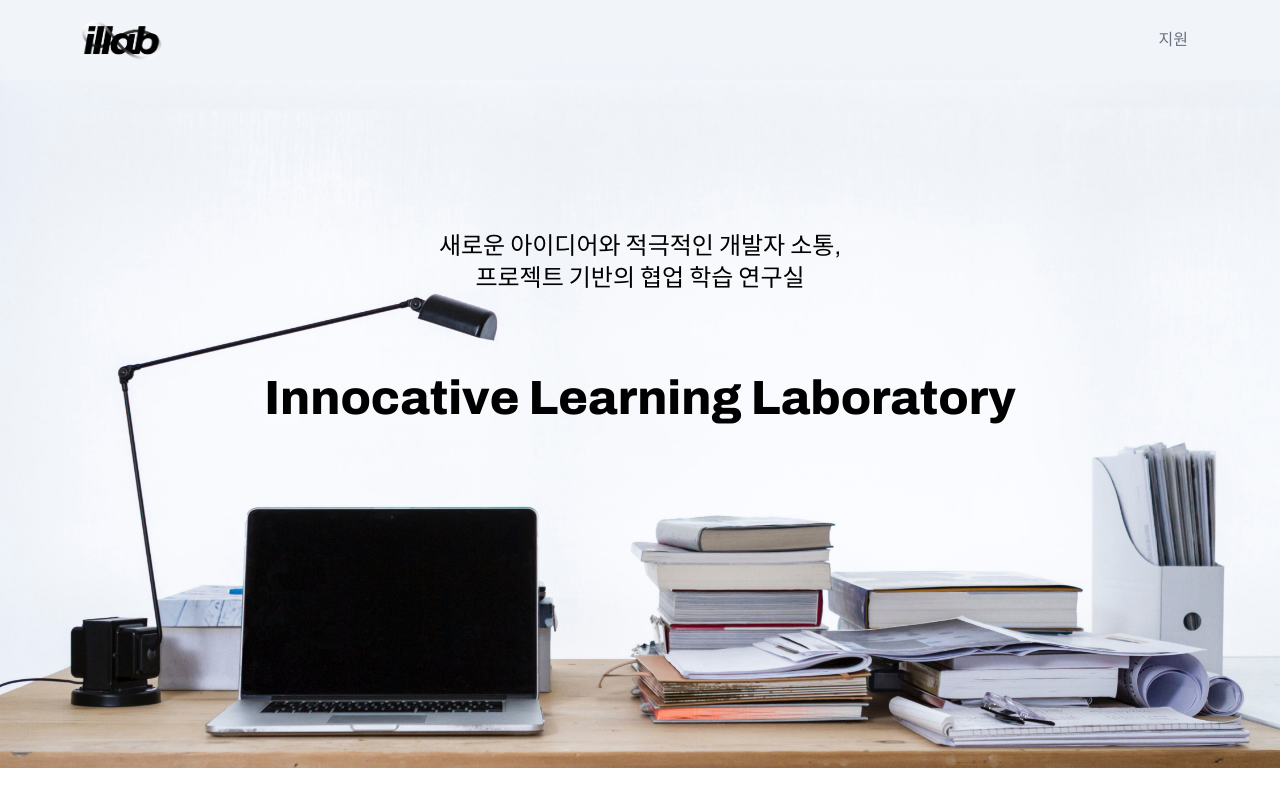
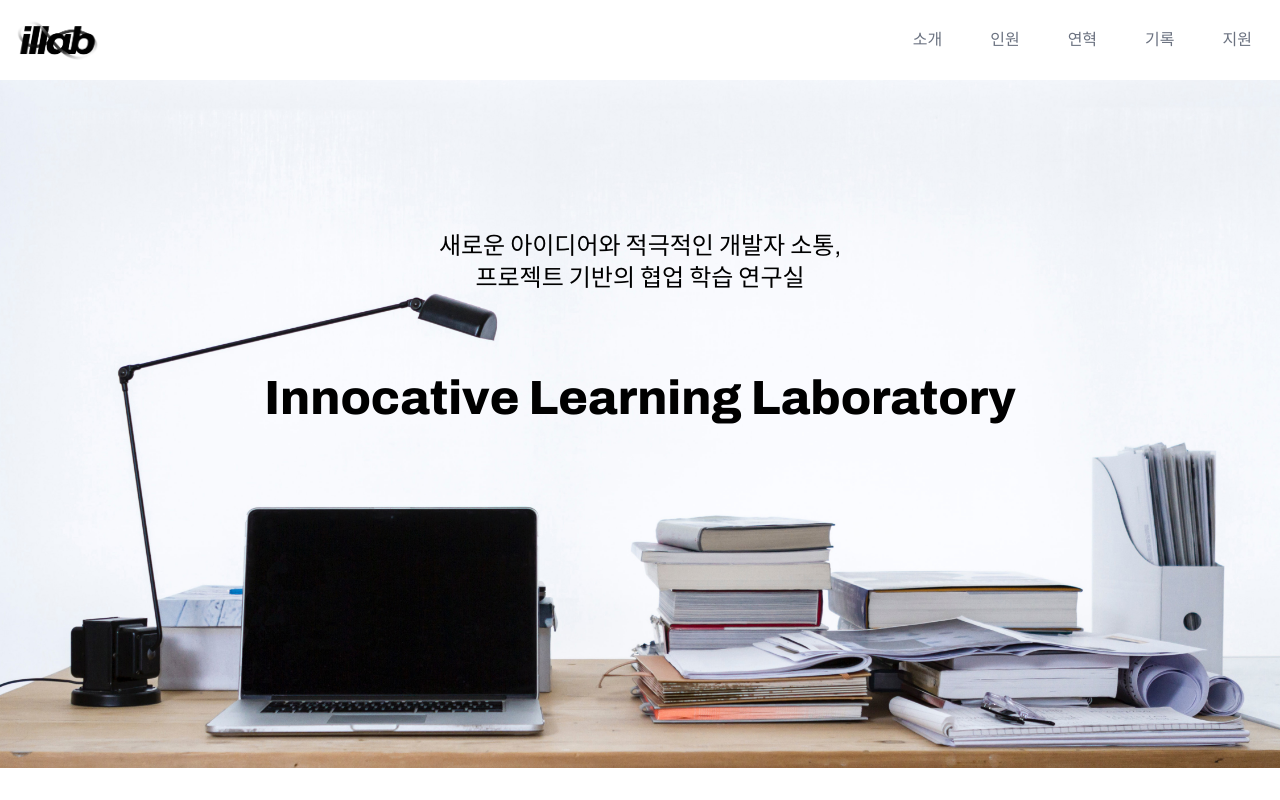
Before and after one commit to inje-illab/illab-web-frontend, a React (Vite) app: page / in a window 1280 px wide. Shown: the top 800 px of the page. Built offline with nearby package versions, Linux system fonts and the light colour scheme.

Commit message:
#14 🚩 perf: update navigation bar

```diff
--- a/src/information/components/nav/Nav.jsx
+++ b/src/information/components/nav/Nav.jsx
@@ -15,19 +15,19 @@ const Nav = () => {
     const [menuToggle, setMenuToggle] = useState(false);
 
     return (
-        <nav className="fixed w-full  bg-[#F1F4F9] bg-opacity-95">
+        <nav className="fixed top-0 z-50 w-full h-20 bg-white">
         {/* <nav> */}
-            <div className="max-w-6xl mx-auto px-4">
+            <div className="mx-auto px-4">
                 <div className="flex justify-between">
                     {/* 기본 */}
                     <div className="flex items-center py-5">
                         <IllabRect onClick={()=>handleClickMenuBtn("/")} className="md:h-10 h-8 hover:cursor-pointer"></IllabRect>
                     </div>
                     <div className="hidden md:flex items-center space-x-6">
-                        {/* <NavMenu onClick={()=>handleClickMenuBtn("/introduction")} menuText={"소개"}></NavMenu>
+                        <NavMenu onClick={()=>handleClickMenuBtn("/introduction")} menuText={"소개"}></NavMenu>
                         <NavMenu onClick={()=>handleClickMenuBtn("/personnel")} menuText={"인원"}></NavMenu>
                         <NavMenu onClick={()=>handleClickMenuBtn("/history")} menuText={"연혁"}></NavMenu>
-                        <NavMenu onClick={()=>handleClickMenuBtn("/record")} menuText={"기록"}></NavMenu> */}
+                        <NavMenu onClick={()=>handleClickMenuBtn("/record")} menuText={"기록"}></NavMenu>
                         <NavMenu onClick={()=>handleClickMenuBtn("/application")} menuText={"지원"}></NavMenu>
                     </div>
 
@@ -46,10 +46,10 @@ const Nav = () => {
 
             {/* mobile menu items */}
             <div className={classNames("md:hidden flex flex-col gap-2", {hidden : !menuToggle})}>
-                {/* <NavMobileMenu onClick={()=>handleClickMenuBtn("/introduction")} menuText={"소개"}></NavMobileMenu>
+                <NavMobileMenu onClick={()=>handleClickMenuBtn("/introduction")} menuText={"소개"}></NavMobileMenu>
                 <NavMobileMenu onClick={()=>handleClickMenuBtn("/personnel")} menuText={"인원"}></NavMobileMenu>
                 <NavMobileMenu onClick={()=>handleClickMenuBtn("/history")} menuText={"연혁"}></NavMobileMenu>
-                <NavMobileMenu onClick={()=>handleClickMenuBtn("/record")} menuText={"기록"}></NavMobileMenu> */}
+                <NavMobileMenu onClick={()=>handleClickMenuBtn("/record")} menuText={"기록"}></NavMobileMenu>
                 <NavMobileMenu onClick={()=>handleClickMenuBtn("/application")} menuText={"지원"}></NavMobileMenu>
             </div>
         </nav>
--- a/src/information/components/nav/NavMenu.jsx
+++ b/src/information/components/nav/NavMenu.jsx
@@ -2,7 +2,7 @@ import React from 'react';
 
 const NavMenu = ({onClick, menuText}) => {
     return (
-        <div onClick={onClick} className="text-gray-500 hover:text-black hover:font-semibold px-3 py-2 hover:cursor-pointer">
+        <div onClick={onClick} className="text-gray-500 px-3 py-2 hover:text-black hover:font-semibold hover:cursor-pointer">
             {menuText}
         </div>
     );
--- a/src/information/components/nav/NavMobileMenu.jsx
+++ b/src/information/components/nav/NavMobileMenu.jsx
@@ -2,7 +2,7 @@ import React from 'react';
 
 const NavMobileMenu = ({onClick, menuText}) => {
     return (
-        <div onClick={onClick} className="hover:cursor-pointer block py-2 px-4 text-sm">
+        <div onClick={onClick} className="block py-2 px-4 text-sm hover:cursor-pointer ">
             {menuText}
         </div>
     );
```
